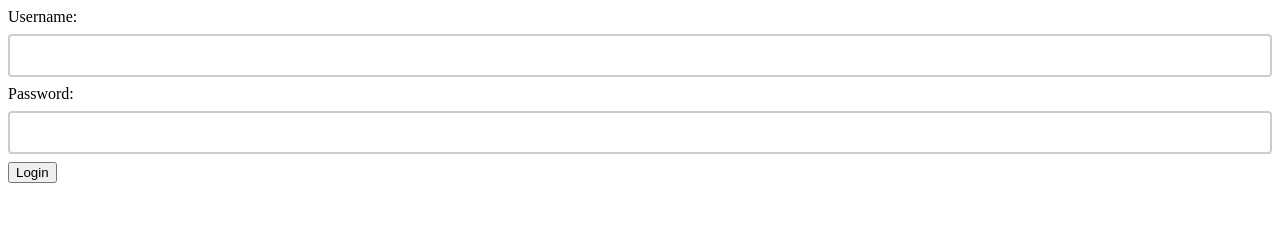
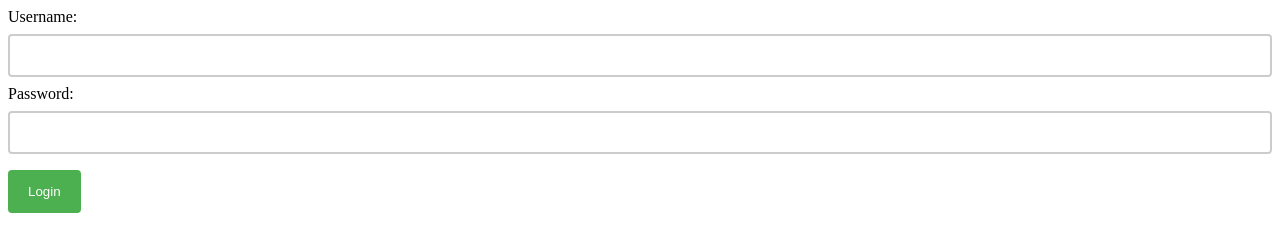
Before and after one commit to AddisBelayhu/loginFormTwo, a plain HTML site: page index.html in a window 1280 px wide. Drawn offline with Linux system fonts and the light colour scheme.

Commit message:
second commit

```diff
--- a/style.css
+++ b/style.css
@@ -9,3 +9,16 @@ input[type=text], input[type=password] {
     border: 2px solid #ccc;
     border-radius: 4px;
   }
+
+  /* Style the login button */
+button[type=submit] {
+    background-color: #4CAF50;
+    color: white;
+    padding: 14px 20px;
+    justify-items: center;
+    justify-content:center;
+    margin: 8px 0;
+    border: none;
+    border-radius: 4px;
+    cursor: pointer;
+  }
```
